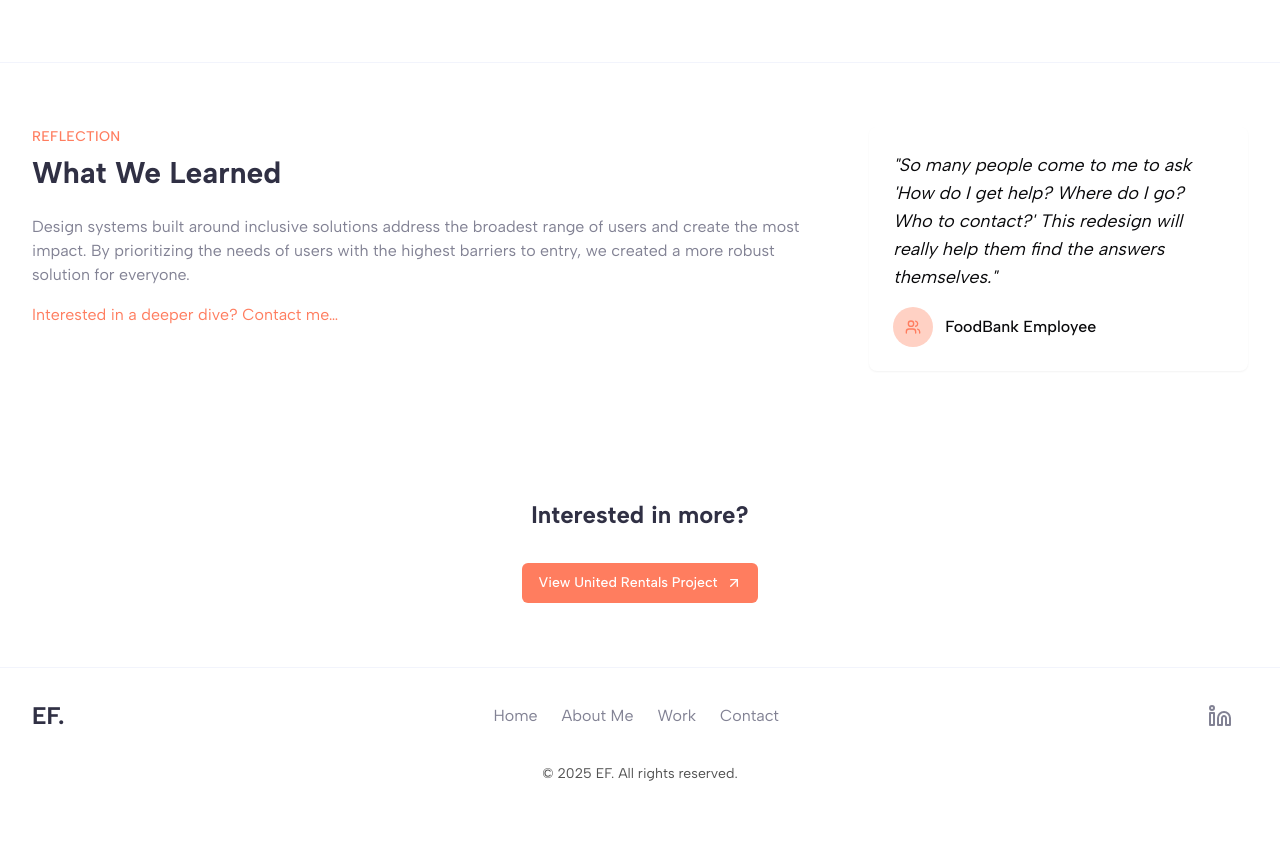
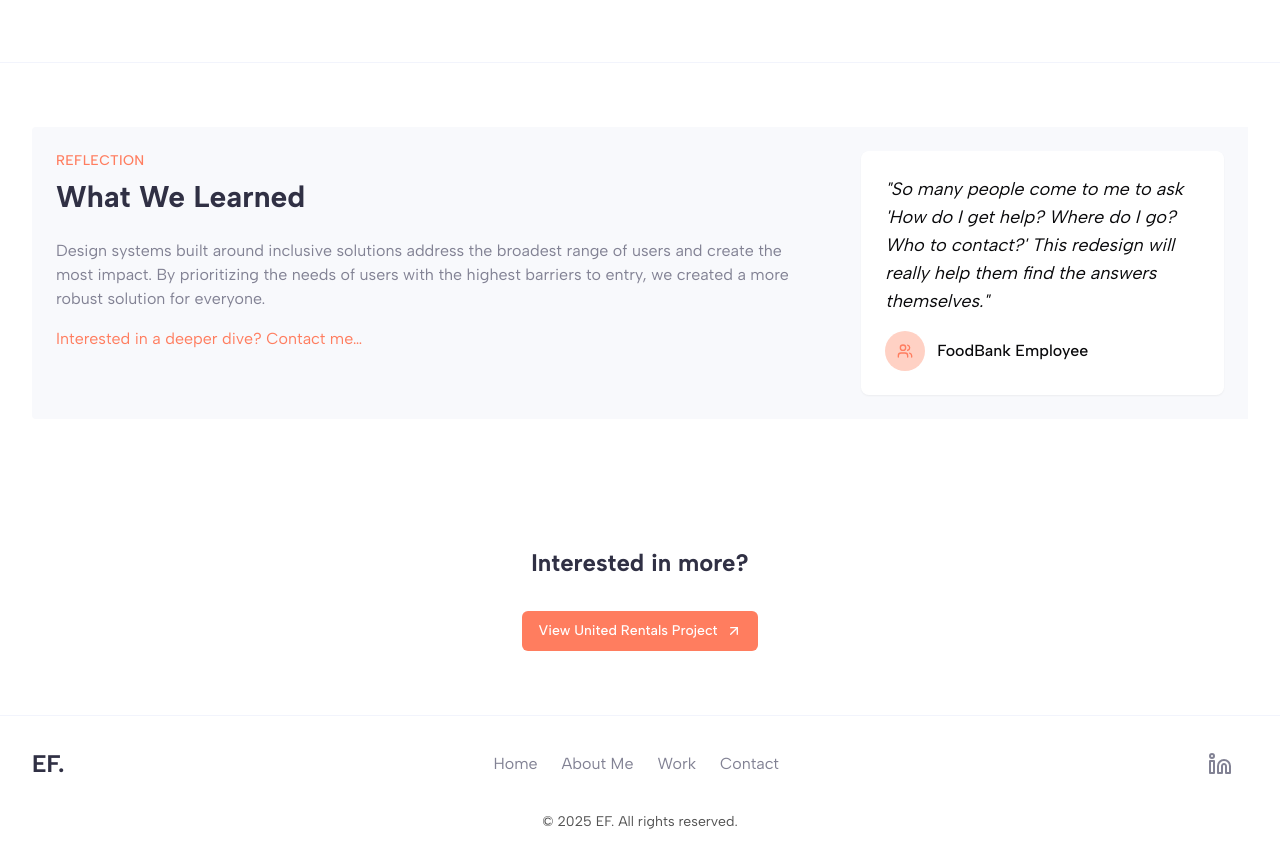
Before and after one commit to erincfuller/pixel-perfect-portfolio-glow, a React (Vite) app: page /projects/find-food in a window 1280 px wide. Shown: the part 3227-4091 px from the top of the page. Before the commit the page ends 4043 px from the top, so only its background shows below. Built offline with nearby package versions, Linux system fonts and the light colour scheme.

Commit message:
Visual edit in Lovable
Edited UI in Lovable

```diff
--- a/src/pages/FindFood.tsx
+++ b/src/pages/FindFood.tsx
@@ -252,7 +252,7 @@ const FindFood = () => {
         {/* Section 6: Reflection */}
         <section className="py-16 bg-white border-t border-neutral-200">
           <div className="container mx-auto px-4 md:px-8">
-            <div className="grid grid-cols-1 md:grid-cols-3 gap-10">
+            <div className="grid grid-cols-1 md:grid-cols-3 gap-10 p-6 bg-neutral-100 rounded-l">
               <div className="md:col-span-2 animate-on-scroll">
                 <div className="text-primary-500 font-medium mb-2 uppercase tracking-wide text-sm">
                   Reflection
```
